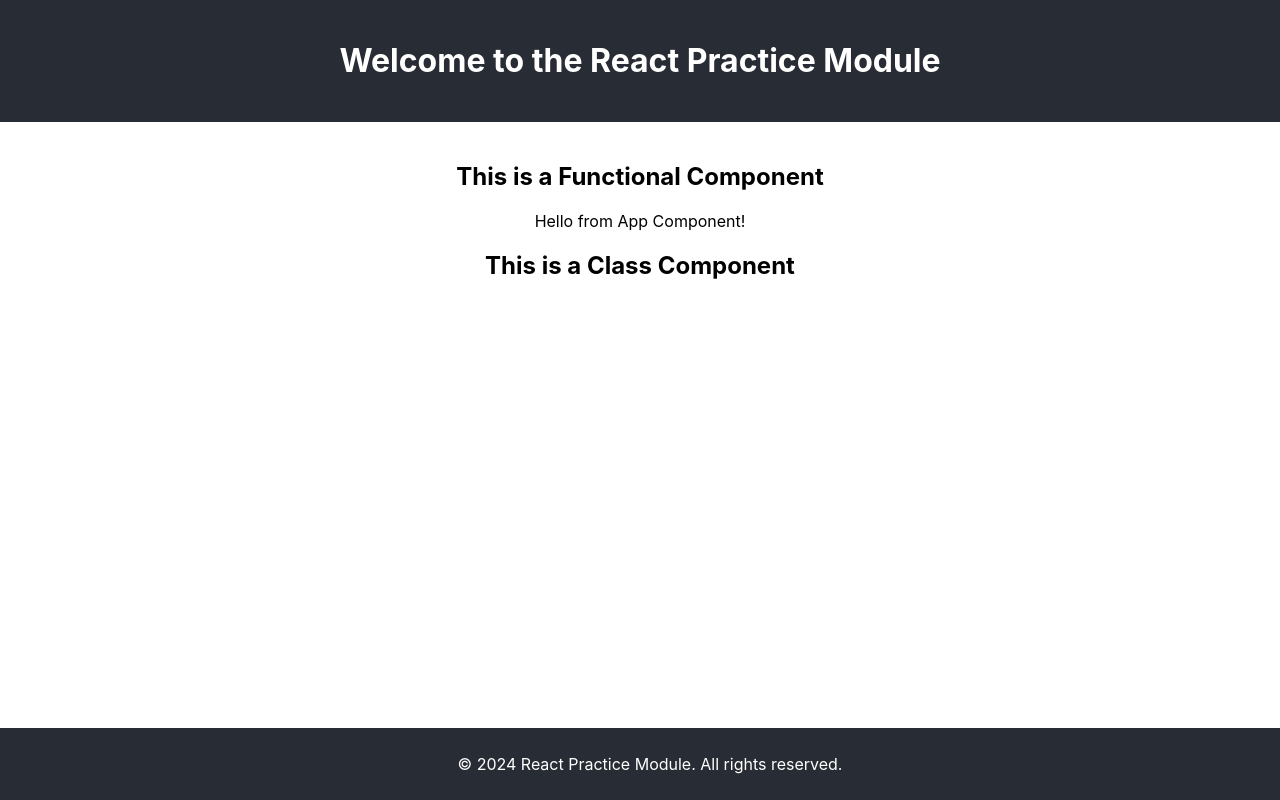
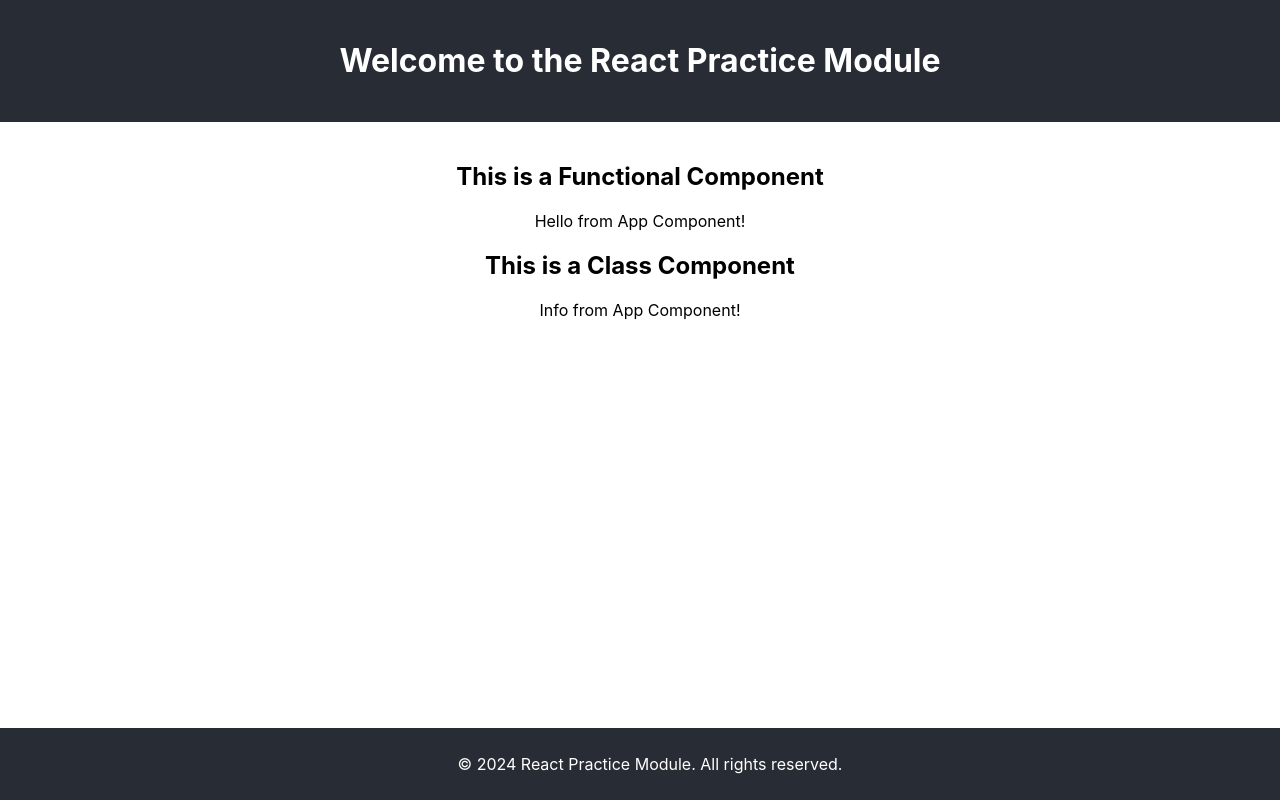
Before and after one commit to ipung-uhb/praktikumreact, a React (Create React App) app: page / in a window 1280 px wide. Built offline with nearby package versions, Linux system fonts and the light colour scheme.

Commit message:
add info props at MainContent file

```diff
--- a/src/components/MainContent.jsx
+++ b/src/components/MainContent.jsx
@@ -6,7 +6,7 @@ const MainContent = (props) => {
     return (
         <main>
             <FunctionalComponent message={props.message}/>
-            <ClassComponent />
+            <ClassComponent info={props.info}/>
         </main>
     );
 }
```
